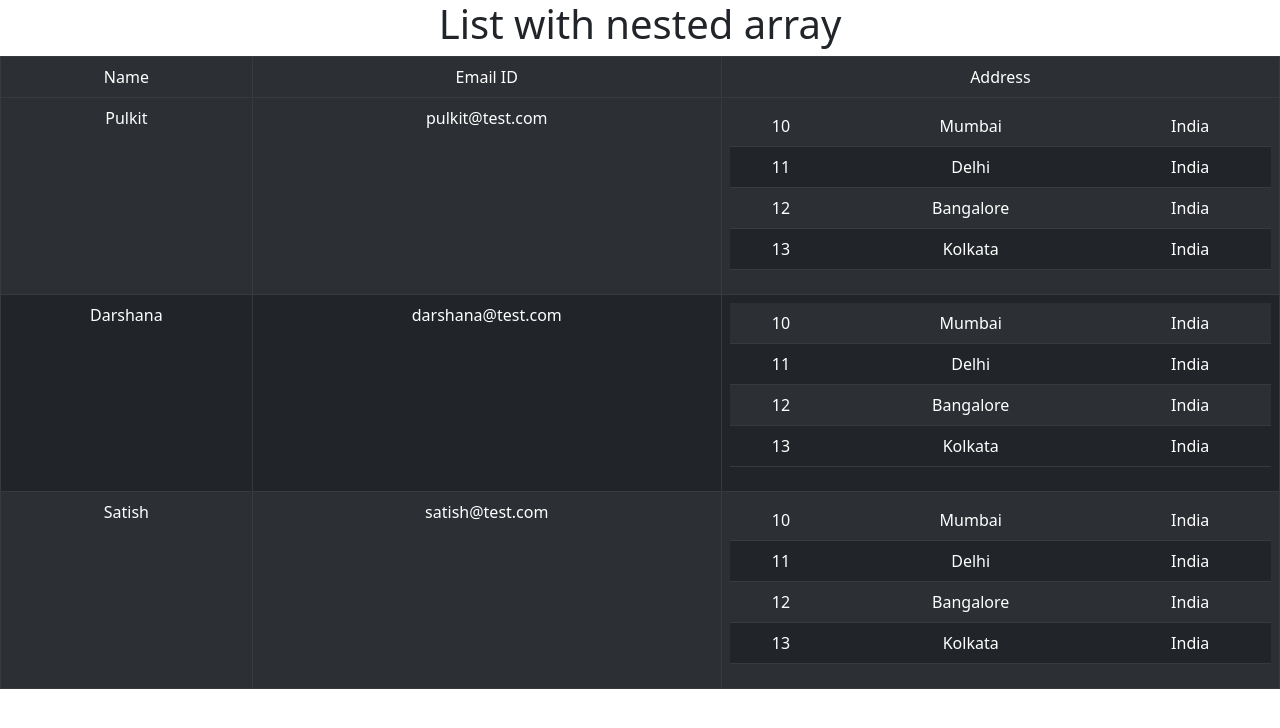
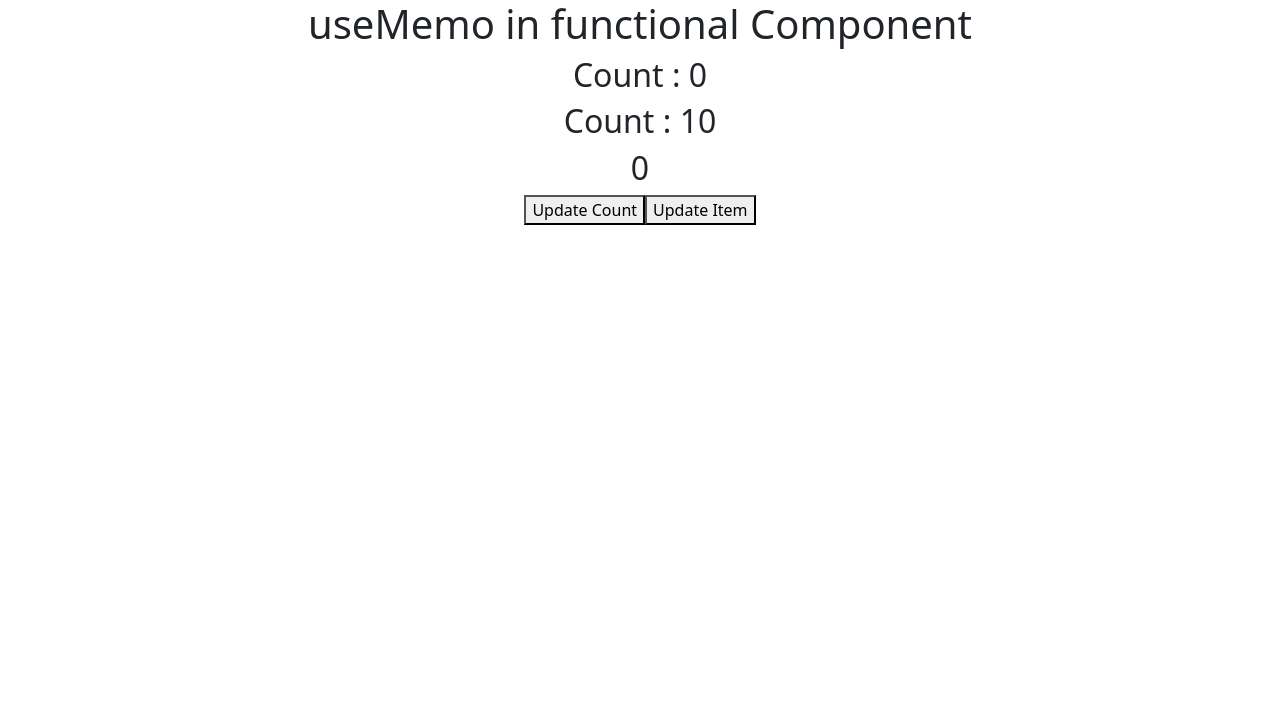
Before and after one commit to PulkitChaudhari/ReactJStutorial, a React (Create React App) app: page / in a window 1280 px wide. Shown: the top 728 px of the page. Built offline with nearby package versions, Linux system fonts and the light colour scheme.

Commit message:
Covered the topics of useMemo,Pure Component,Lifting state up and React Fragment

```diff
--- a/src/App.css
+++ b/src/App.css
@@ -11,6 +11,14 @@
   .App-logo {
     animation: App-logo-spin infinite 20s linear;
   }
+}
+
+span {
+  padding: 10px;
+  background-color: #666;
+  font-size: 20px;
+  color: #fff;
+  line-height: 60px;
 }
 
 .App-header {
--- a/src/App.js
+++ b/src/App.js
@@ -2,7 +2,7 @@
 import './App.css';
 // import User from './User';
 // import User1 from './User1';
-import React, {useState} from 'react'
+import React, {useMemo, useState} from 'react'
 // import {Component} from 'react'
 // import Student from './Student'
 
@@ -532,71 +532,187 @@
 
 // Nested array in ReactJS
 
-import {Table} from 'react-bootstrap';
+// import {Table} from 'react-bootstrap';
 
-function App(){
-    const users = [
-        {
-            name:'Pulkit',email:'pulkit@test.com',address:[
-                {Hn:"10",City:"Mumbai",Country:'India'},
-                {Hn:"11",City:"Delhi",Country:'India'},
-                {Hn:"12",City:"Bangalore",Country:'India'},
-                {Hn:"13",City:"Kolkata",Country:'India'}
-            ]
-        },
-        {
-            name:'Darshana',email:'darshana@test.com',address:[
-                {Hn:"10",City:"Mumbai",Country:'India'},
-                {Hn:"11",City:"Delhi",Country:'India'},
-                {Hn:"12",City:"Bangalore",Country:'India'},
-                {Hn:"13",City:"Kolkata",Country:'India'}
-            ]
-        },
-        {
-            name:'Satish',email:'satish@test.com',address:[
-                {Hn:"10",City:"Mumbai",Country:'India'},
-                {Hn:"11",City:"Delhi",Country:'India'},
-                {Hn:"12",City:"Bangalore",Country:'India'},
-                {Hn:"13",City:"Kolkata",Country:'India'}
-            ]
-        }
-    ]
+// function App(){
+//     const users = [
+//         {
+//             name:'Pulkit',email:'pulkit@test.com',address:[
+//                 {Hn:"10",City:"Mumbai",Country:'India'},
+//                 {Hn:"11",City:"Delhi",Country:'India'},
+//                 {Hn:"12",City:"Bangalore",Country:'India'},
+//                 {Hn:"13",City:"Kolkata",Country:'India'}
+//             ]
+//         },
+//         {
+//             name:'Darshana',email:'darshana@test.com',address:[
+//                 {Hn:"10",City:"Mumbai",Country:'India'},
+//                 {Hn:"11",City:"Delhi",Country:'India'},
+//                 {Hn:"12",City:"Bangalore",Country:'India'},
+//                 {Hn:"13",City:"Kolkata",Country:'India'}
+//             ]
+//         },
+//         {
+//             name:'Satish',email:'satish@test.com',address:[
+//                 {Hn:"10",City:"Mumbai",Country:'India'},
+//                 {Hn:"11",City:"Delhi",Country:'India'},
+//                 {Hn:"12",City:"Bangalore",Country:'India'},
+//                 {Hn:"13",City:"Kolkata",Country:'India'}
+//             ]
+//         }
+//     ]
+//     return(
+//         <div className='App'>
+//             <h1>List with nested array</h1>
+//             <Table striped bordered hover variant = "dark">
+//                 <tbody>
+//                     <tr>
+//                         <td>Name</td>
+//                         <td>Email ID</td>
+//                         <td>Address</td>
+//                     </tr>
+//                 </tbody>
+
+//                 <tbody>
+//                 {
+//                     users.map((item)=>
+//                         <tr>
+//                             <td>{item.name}</td>
+//                             <td>{item.email}</td>
+//                             <td>
+//                                 <Table variant='dark' striped hover>
+//                                 <tbody>{
+//                                     item.address.map((data)=>
+//                                         <tr>
+//                                             <td>{data.Hn}</td>
+//                                             <td>{data.City}</td>
+//                                             <td>{data.Country}</td>
+//                                         </tr>
+//                                     )}
+//                                 </tbody>
+//                                 </Table>
+//                             </td>
+//                         </tr>
+//                     )
+//                 }
+//                 </tbody>
+//             </Table>
+//         </div>
+//     )
+// }
+
+// Reuse Component in ReactJS
+
+// import User5 from './User5'
+
+// function App(){
+//     const users = [
+//         {name : 'Pulkit', email : 'pulkit@test.com', contact : '111'},
+//         {name : 'Darshana', email : 'darshana@test.com', contact : '222'},
+//         {name : 'Satish', email : 'satish@test.com', contact : '333'},
+//     ]
+//     return(
+//         <div className='App'>
+//             <h1>Reuse component in ReactJS</h1>
+//             {
+//                 users.map((item)=>
+//                     <User5 data={item}/>
+//                 )
+//             }
+//         </div>
+//     )
+// }
+
+//React Fragment - solves the problem of using <div> unnecessarily.
+// Initially we see that without div in App we can only use single tag
+// React fragment helps tackle that problem.
+
+// import {Fragment} from 'react';
+// import Cols from './Cols';
+
+// function App() {
+//     // return(
+//     //     <Fragment>
+//     //         <h1>Hello</h1>
+//     //         <h1>Hello</h1>
+//     //     </Fragment>
+//     // )
+//     // OR
+//     // return(
+//     //     <>
+//     //         <h1>Hello</h1>
+//     //         <h1>Hello</h1>
+//     //     </>
+//     // )
+
+//     return(
+//         <div>
+//             <h1>React Fragment</h1>
+//             <table>
+//                 <tbody>
+//                     <tr>
+//                         <Cols />
+//                     </tr>
+//                 </tbody>
+//             </table>
+//         </div>
+//     );
+// }
+
+// Lifting stateup - i.e transferring data from child to parent
+
+// import User6 from './User6'
+// function App() {
+//     function parentAlert(data){
+//         console.log(data);
+//     }
+//     return(
+//         <div className='App'>
+//             <h1>LIFTING STATE UP</h1>
+//             <User6 alert={parentAlert} />
+//         </div>
+//     )
+// }
+
+// Pure Component - stops re-rendering by checking if call to function has same state or not
+// this turns out to be beneficial if state doesnt change in parent so we can use child as Pure Comp to save
+// rednering time
+
+// class App extends React.PureComponent {
+//     constructor(){
+//         super();
+//         this.state={count:1};
+//     }
+//     render(){
+//         console.warn("check-rerendering")
+//         return(
+//             <div className='App'>
+//                 <h1>Pure Component in React {this.state.count}</h1>
+//                 <button onClick={()=>this.setState({count:1})}>Update Count</button>
+//             </div>
+//         );
+//     }
+// }
+
+// useMemo in functional Component
+
+function App() {
+    const [count,setCount] = useState(0);
+    const [item,setItem] = useState(10);
+    const multiCountMemo = useMemo(function multiCount() {
+        console.log("multiCount called");
+        return count * 5;
+    },[count])
+    // here memo is updated only when count is called
+    // we can add Item too if we want the memo to update when item is updated
     return(
         <div className='App'>
-            <h1>List with nested array</h1>
-            <Table striped bordered hover variant = "dark">
-                <tbody>
-                    <tr>
-                        <td>Name</td>
-                        <td>Email ID</td>
-                        <td>Address</td>
-                    </tr>
-                </tbody>
-
-                <tbody>
-                {
-                    users.map((item)=>
-                        <tr>
-                            <td>{item.name}</td>
-                            <td>{item.email}</td>
-                            <td>
-                                <Table variant='dark' striped hover>
-                                <tbody>{
-                                    item.address.map((data)=>
-                                        <tr>
-                                            <td>{data.Hn}</td>
-                                            <td>{data.City}</td>
-                                            <td>{data.Country}</td>
-                                        </tr>
-                                    )}
-                                </tbody>
-                                </Table>
-                            </td>
-                        </tr>
-                    )
-                }
-                </tbody>
-            </Table>
+            <h1>useMemo in functional Component</h1>
+            <h2>Count : {count}</h2>
+            <h2>Count : {item}</h2>
+            <h2>{multiCountMemo}</h2>
+            <button onClick={()=>setCount(count+1)}>Update Count</button>
+            <button onClick={()=>setItem(item*10)}>Update Item</button>
         </div>
     )
 }
--- /dev/null
+++ b/src/Cols.js
@@ -0,0 +1,10 @@
+function Cols(){
+    return (
+        <>
+        <td>Pulkit</td>
+        <td>Chaudhari</td>
+        </>
+    )
+}
+
+export default Cols;
--- /dev/null
+++ b/src/User5.js
@@ -0,0 +1,10 @@
+function User5(props){
+    return(
+        <div>
+            <span>{props.data.name} </span>
+            <span>{props.data.email}</span>
+        </div>
+    )
+}
+
+export default User5;
--- /dev/null
+++ b/src/User6.js
@@ -0,0 +1,11 @@
+function User6(props) {
+    const data = "Pulkit Chaudhari"
+    return (
+        <div>
+            <h2>User6 Component</h2>
+            <button onClick={()=>props.alert(data)}>Click me</button>
+        </div>
+    )
+}
+
+export default User6;
```
Also changed, not shown: src/index.css (line endings or trailing spaces).
